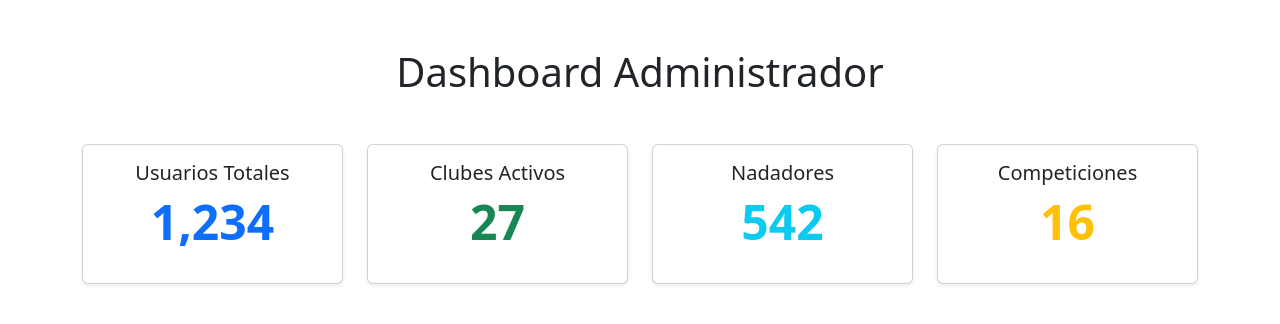
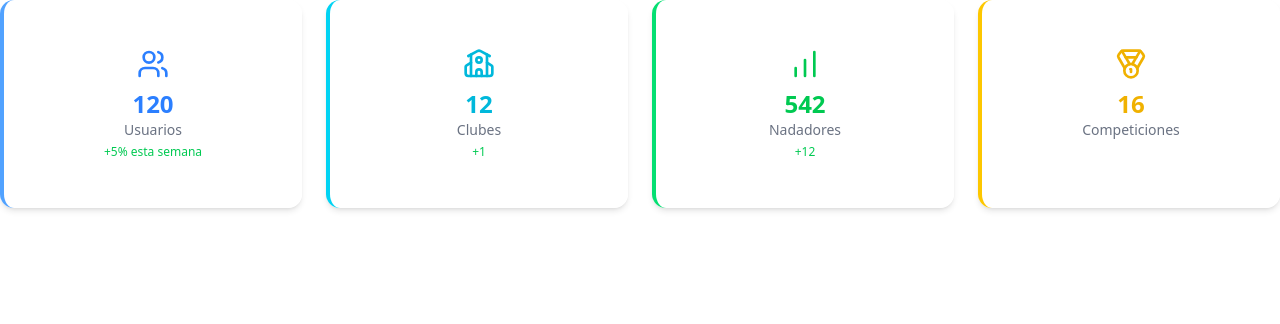
Before and after one commit to alexandercd9-gif/time4swim, a Next.js app: page /admin/dashboard in a window 1280 px wide. Shown: the top 324 px of the page. Built offline with nearby package versions, Linux system fonts and the light colour scheme.

Commit message:
Comenzando con los layout para el perfil admin

```diff
--- a/src/app/admin/dashboard/page.tsx
+++ b/src/app/admin/dashboard/page.tsx
@@ -1,44 +1,16 @@
-"use client";
 
+
+import MetricCard from "@/components/MetricCard";
+import { Users, School, BarChart, Medal } from "lucide-react";
 
 export default function AdminDashboard() {
   return (
-    <div className="container py-5">
-      <h1 className="mb-5 text-center">Dashboard Administrador</h1>
-      <div className="row g-4 justify-content-center">
-        <div className="col-12 col-md-6 col-lg-3">
-          <div className="card shadow-sm">
-            <div className="card-body text-center">
-              <h5 className="card-title">Usuarios Totales</h5>
-              <p className="display-5 fw-bold text-primary">1,234</p>
-            </div>
-          </div>
-        </div>
-        <div className="col-12 col-md-6 col-lg-3">
-          <div className="card shadow-sm">
-            <div className="card-body text-center">
-              <h5 className="card-title">Clubes Activos</h5>
-              <p className="display-5 fw-bold text-success">27</p>
-            </div>
-          </div>
-        </div>
-        <div className="col-12 col-md-6 col-lg-3">
-          <div className="card shadow-sm">
-            <div className="card-body text-center">
-              <h5 className="card-title">Nadadores</h5>
-              <p className="display-5 fw-bold text-info">542</p>
-            </div>
-          </div>
-        </div>
-        <div className="col-12 col-md-6 col-lg-3">
-          <div className="card shadow-sm">
-            <div className="card-body text-center">
-              <h5 className="card-title">Competiciones</h5>
-              <p className="display-5 fw-bold text-warning">16</p>
-            </div>
-          </div>
-        </div>
-      </div>
+    <div className="grid grid-cols-1 md:grid-cols-4 gap-6 mb-8">
+      <MetricCard icon={<Users size={32} />} label="Usuarios" value={120} trend="+5% esta semana" color="blue" />
+      <MetricCard icon={<School size={32} />} label="Clubes" value={12} trend="+1" color="cyan" />
+      <MetricCard icon={<BarChart size={32} />} label="Nadadores" value={542} trend="+12" color="green" />
+      <MetricCard icon={<Medal size={32} />} label="Competiciones" value={16} color="yellow" />
     </div>
+    // ...puedes agregar más componentes aquí
   );
 }
--- /dev/null
+++ b/src/components/MetricCard.tsx
@@ -0,0 +1,27 @@
+import { ReactNode } from "react";
+
+interface MetricCardProps {
+  icon: ReactNode;
+  label: string;
+  value: string | number;
+  trend?: string;
+  color?: "blue" | "green" | "yellow" | "cyan";
+}
+
+const colorMap = {
+  blue: "border-blue-400 text-blue-500",
+  green: "border-green-400 text-green-500",
+  yellow: "border-yellow-400 text-yellow-500",
+  cyan: "border-cyan-400 text-cyan-500",
+};
+
+export default function MetricCard({ icon, label, value, trend, color = "blue" }: MetricCardProps) {
+  return (
+    <div className={`bg-white/70 backdrop-blur-md rounded-xl shadow-md p-5 flex flex-col items-center glassmorphism border-l-4 ${colorMap[color]}`}>
+      <div className={`mb-2 ${colorMap[color]}`}>{icon}</div>
+      <div className="text-2xl font-bold">{value}</div>
+      <div className="text-sm text-gray-500">{label}</div>
+      {trend && <div className="mt-1 text-xs text-green-500">{trend}</div>}
+    </div>
+  );
+}
--- /dev/null
+++ b/src/components/Sidebar.tsx
@@ -0,0 +1,70 @@
+"use client";
+import { useUser } from "@/context/UserContext";
+import Link from "next/link";
+import { Home, Users, Medal, BarChart, User, LogOut, School } from "lucide-react";
+import { useState } from "react";
+
+const navByRole = {
+  admin: [
+    { href: "/admin/dashboard", label: "Dashboard", icon: <Home size={20} /> },
+    { href: "/admin/usuarios", label: "Usuarios", icon: <Users size={20} /> },
+    { href: "/admin/clubes", label: "Clubes", icon: <School size={20} /> },
+    { href: "/admin/estadisticas", label: "Estadísticas", icon: <BarChart size={20} /> },
+  ],
+  parents: [
+    { href: "/parents/dashboard", label: "Mis Hijos", icon: <Users size={20} /> },
+    { href: "/parents/entrenamientos", label: "Entrenamientos", icon: <BarChart size={20} /> },
+    { href: "/parents/competencias", label: "Competencias", icon: <Medal size={20} /> },
+    { href: "/parents/records", label: "Records", icon: <Medal size={20} /> },
+  ],
+  club: [
+    { href: "/club/dashboard", label: "Nadadores", icon: <Users size={20} /> },
+    { href: "/club/entrenamientos", label: "Entrenamientos", icon: <BarChart size={20} /> },
+    { href: "/club/medallas", label: "Medallas", icon: <Medal size={20} /> },
+    { href: "/club/gestion", label: "Gestión", icon: <User size={20} /> },
+  ],
+  coach: [
+    { href: "/coach/dashboard", label: "Mis Nadadores", icon: <Users size={20} /> },
+    { href: "/coach/planes", label: "Planes", icon: <BarChart size={20} /> },
+    { href: "/coach/progreso", label: "Progreso", icon: <Medal size={20} /> },
+  ],
+  swimmer: [
+    { href: "/swimmer/dashboard", label: "Mi Progreso", icon: <BarChart size={20} /> },
+    { href: "/swimmer/tiempos", label: "Mis Tiempos", icon: <Medal size={20} /> },
+    { href: "/swimmer/logros", label: "Logros", icon: <Medal size={20} /> },
+  ],
+};
+
+export default function Sidebar() {
+  const { user } = useUser();
+  const [collapsed, setCollapsed] = useState(false);
+
+  return (
+    <aside className={`bg-blue-900 text-white flex flex-col transition-all duration-300 ${collapsed ? "w-16" : "w-64"} min-h-screen shadow-lg glassmorphism`}>
+      <div className="flex items-center justify-between px-4 py-5">
+        <img src="/logo.png" alt="Time4Swim" className="h-8 w-auto" />
+        <button className="md:hidden" onClick={() => setCollapsed(!collapsed)}>
+          <span className="text-xl">{collapsed ? "»" : "«"}</span>
+        </button>
+      </div>
+      <nav className="flex-1">
+        <ul>
+          {navByRole[user.role].map((item) => (
+            <li key={item.href}>
+              <Link href={item.href} className="flex items-center gap-3 px-6 py-3 hover:bg-blue-800 transition rounded-lg">
+                <span>{item.icon}</span>
+                {!collapsed && <span>{item.label}</span>}
+              </Link>
+            </li>
+          ))}
+        </ul>
+      </nav>
+      <div className="px-6 py-4 border-t border-blue-800">
+        <button className="flex items-center gap-2 text-red-300 hover:text-red-500 transition">
+          <LogOut size={20} />
+          {!collapsed && <span>Cerrar sesión</span>}
+        </button>
+      </div>
+    </aside>
+  );
+}
--- /dev/null
+++ b/src/context/UserContext.tsx
@@ -0,0 +1,35 @@
+import { createContext, useContext, useState, ReactNode } from "react";
+
+export type UserRole = "admin" | "parents" | "club" | "coach" | "swimmer";
+
+export interface User {
+  id: string;
+  name: string;
+  email: string;
+  role: UserRole;
+}
+
+const defaultUser: User = {
+  id: "1",
+  name: "Alexander Casaverde",
+  email: "alexandercd9@gmail.com",
+  role: "admin",
+};
+
+const UserContext = createContext<{ user: User; setUser: (u: User) => void }>({
+  user: defaultUser,
+  setUser: () => {},
+});
+
+export function UserProvider({ children }: { children: ReactNode }) {
+  const [user, setUser] = useState<User>(defaultUser);
+  return (
+    <UserContext.Provider value={{ user, setUser }}>
+      {children}
+    </UserContext.Provider>
+  );
+}
+
+export function useUser() {
+  return useContext(UserContext);
+}
```
